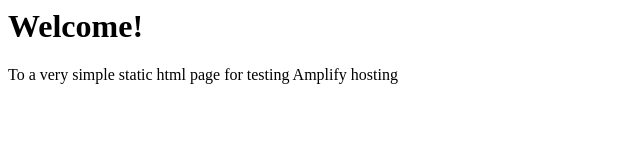
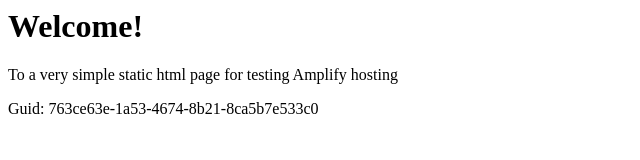
Before and after one commit to aws-aemilia-pdx/Github-PR-Commit-Integration-Test-DoNotTouch-v1-preprod-us-west-2, a website: page src/index.html in a window 1280 px wide. Shown: the whole page, without its empty margins (0-640 px from the left). Drawn offline with Linux system fonts and the light colour scheme.

Commit message:
commit from integ tests

```diff
--- a/src/index.html
+++ b/src/index.html
@@ -1,3 +1,5 @@
+
+
 <html lang="en">
 
 <head>
@@ -10,6 +12,6 @@
 <body>
     <h1>Welcome!</h1>
     <p>To a very simple static html page for testing Amplify hosting</p>
-</body>
+    <p>Guid: 763ce63e-1a53-4674-8b21-8ca5b7e533c0</p></body>
 
 </html>
```
